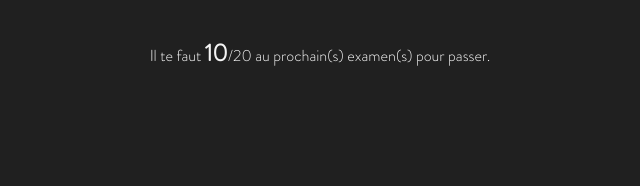
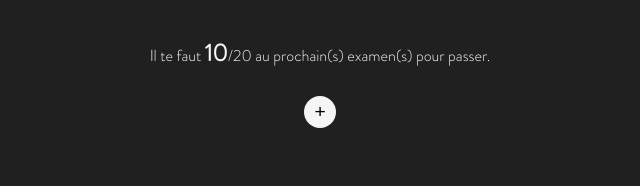
Before and after one commit to mirahi-io/UE-calculator, a React (Create React App) app: page / in a window 1280 px wide. Shown: the top 186 px of the page, without its empty margins (340-980 px from the left). Built offline with nearby package versions, Linux system fonts and the light colour scheme.

Commit message:
another mistake

```diff
--- a/src/App.jsx
+++ b/src/App.jsx
@@ -11,6 +11,7 @@ const App = () => {
     <div className="container">
       <Results courses={courses} />
       <CoursesList courses={courses} />
+      <AddCourseForm addCourse={addCourse} courses={courses} />
     </div>
   );
 };
```
